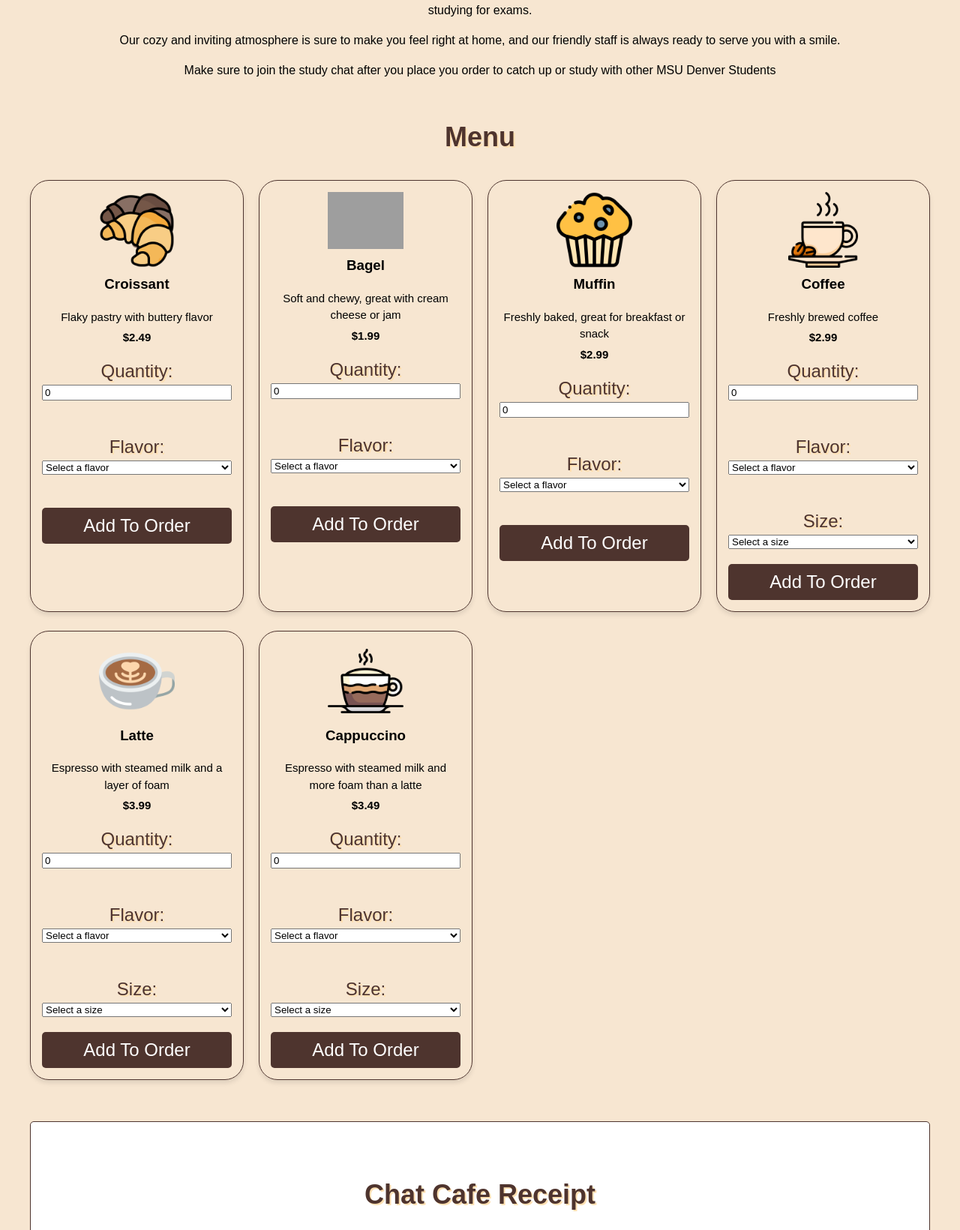
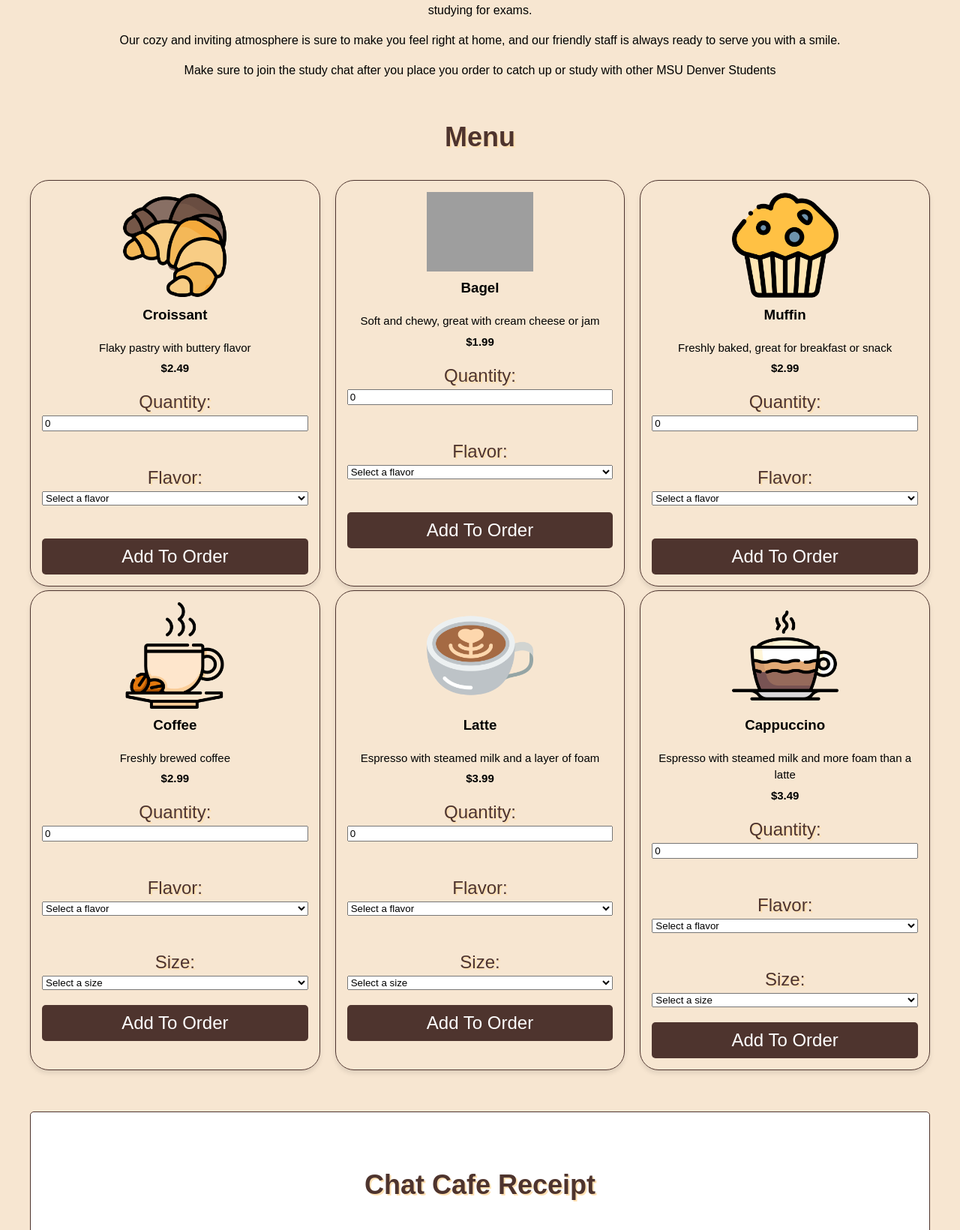
Before and after one commit to nnoor20/ChatCafe, a Flask app: page / in a window 1280 px wide. Shown: the part 466-2106 px from the top of the page at 75% size. Run offline with Flask 3, Linux system fonts and the light colour scheme; grey boxes are pictures that could not be loaded.

Commit message:
CF-53 separate food and drink grids

```diff
--- a/templates/welcome.html
+++ b/templates/welcome.html
@@ -55,9 +55,11 @@
               <input type="submit" value="Add To Order">
             </div>
           {% endfor %}
-
+        </div>
+        <div class="menu-grid">
           {% for item, data in drinks.items() %}
           <div class="menu-item">
+
 
             <img src="/static/menu_images/{{ item }}.png" alt="{{ item.title() }} photo">
             <div class="menu-item-info">
@@ -88,6 +90,7 @@
           </div>
         {% endfor %}
           </div>
+        </div>
         </form>
       </section>
 
```
